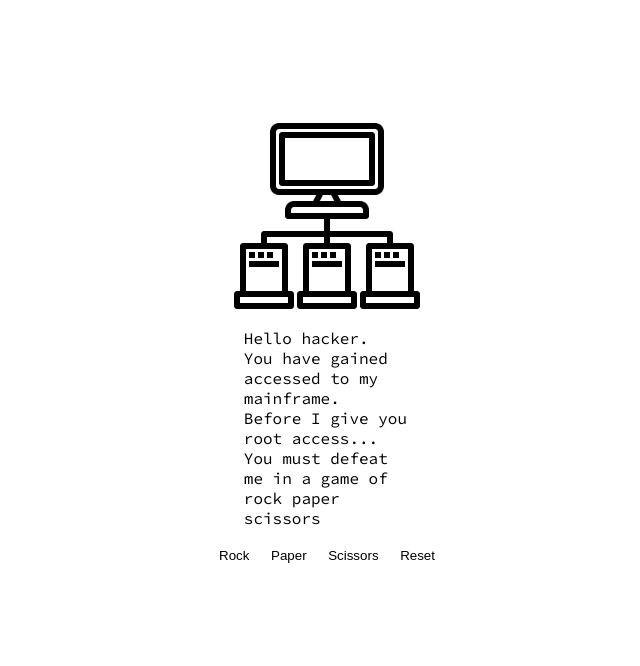
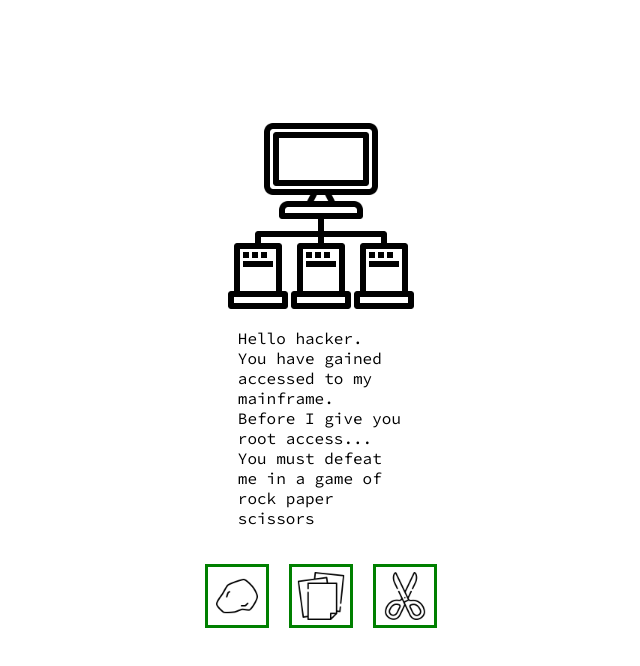
Before and after one commit to BobTheBu1ld3r/rock-paper-scissors, a plain HTML site: page index.html in a window 1280 px wide. Shown: the whole page, without its empty margins (313-953 px from the left). Drawn offline with Linux system fonts and the light colour scheme.

Commit message:
Modify layout
Put results-container before buttons

```diff
--- a/index.html
+++ b/index.html
@@ -17,19 +17,19 @@
                 You must defeat me in  a game of rock paper scissors
             </p>
         </div>
-        <div class="buttons">
-            <button class="rock">Rock</button>
-            <button class="paper">Paper</button>
-            <button class="scissors">Scissors</button>
-            <button class="reset">Reset</button>
-        </div>
-        <div class="results">
+        <div class="result-container">
             <div class="roundResult"></div>
             <div class="playerScore"></div>
             <div class="computerScore"></div>
             <div class="gameResult"></div>
         </div>
+        <div class="button-container">
+            <button class="rock"><img class="rock" src="./assets/rock.png" alt="rock"></button>
+            <button class="paper"><img src="./assets/paper.png" alt="rock"></button>
+            <button class="scissors"><img src="./assets/scissors.png" alt="rock"></button>
+        </div>
     </div>
 </body>
+<button class="reset"></button>
 <script src="./main.js"></script>
 </html>
```
